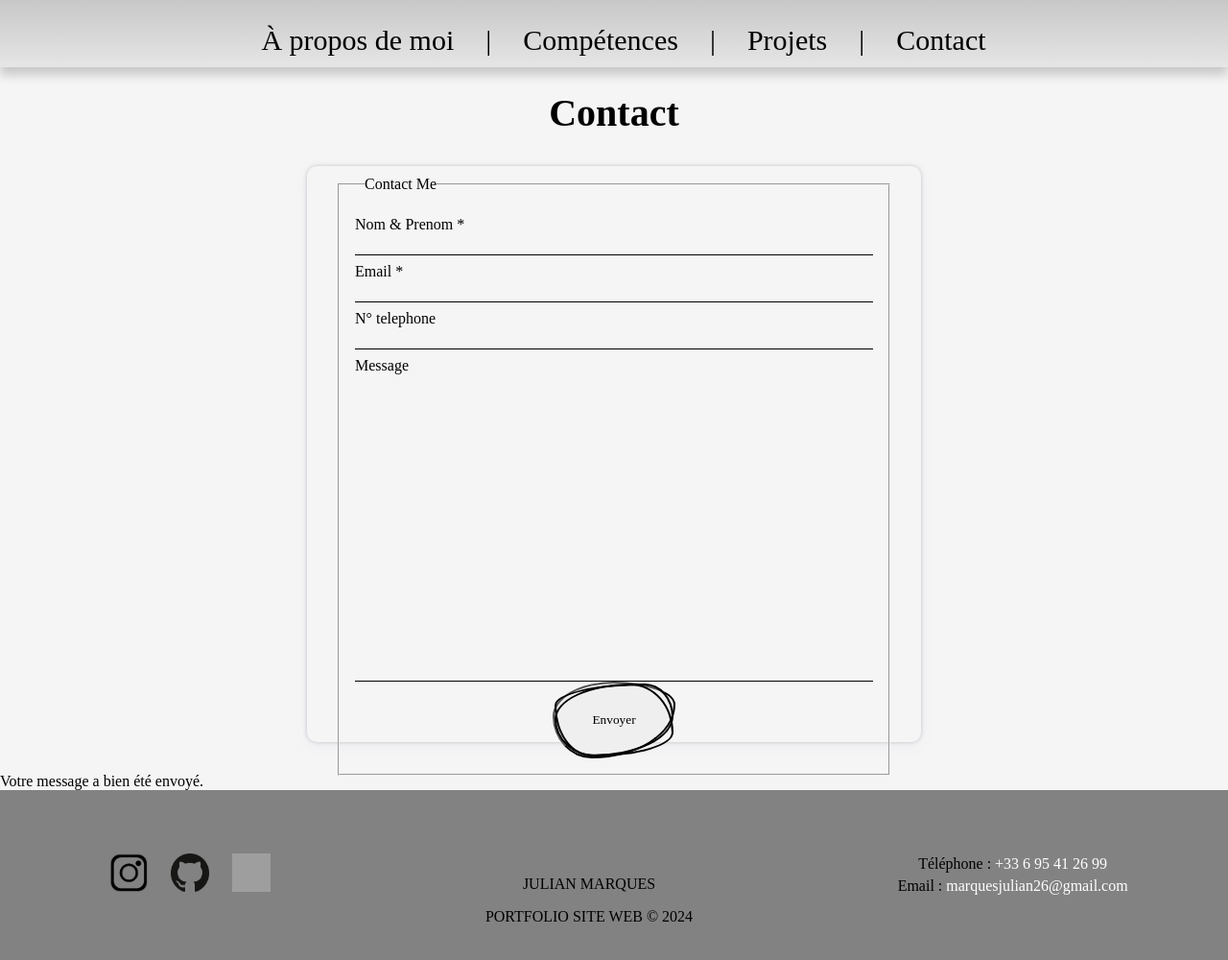
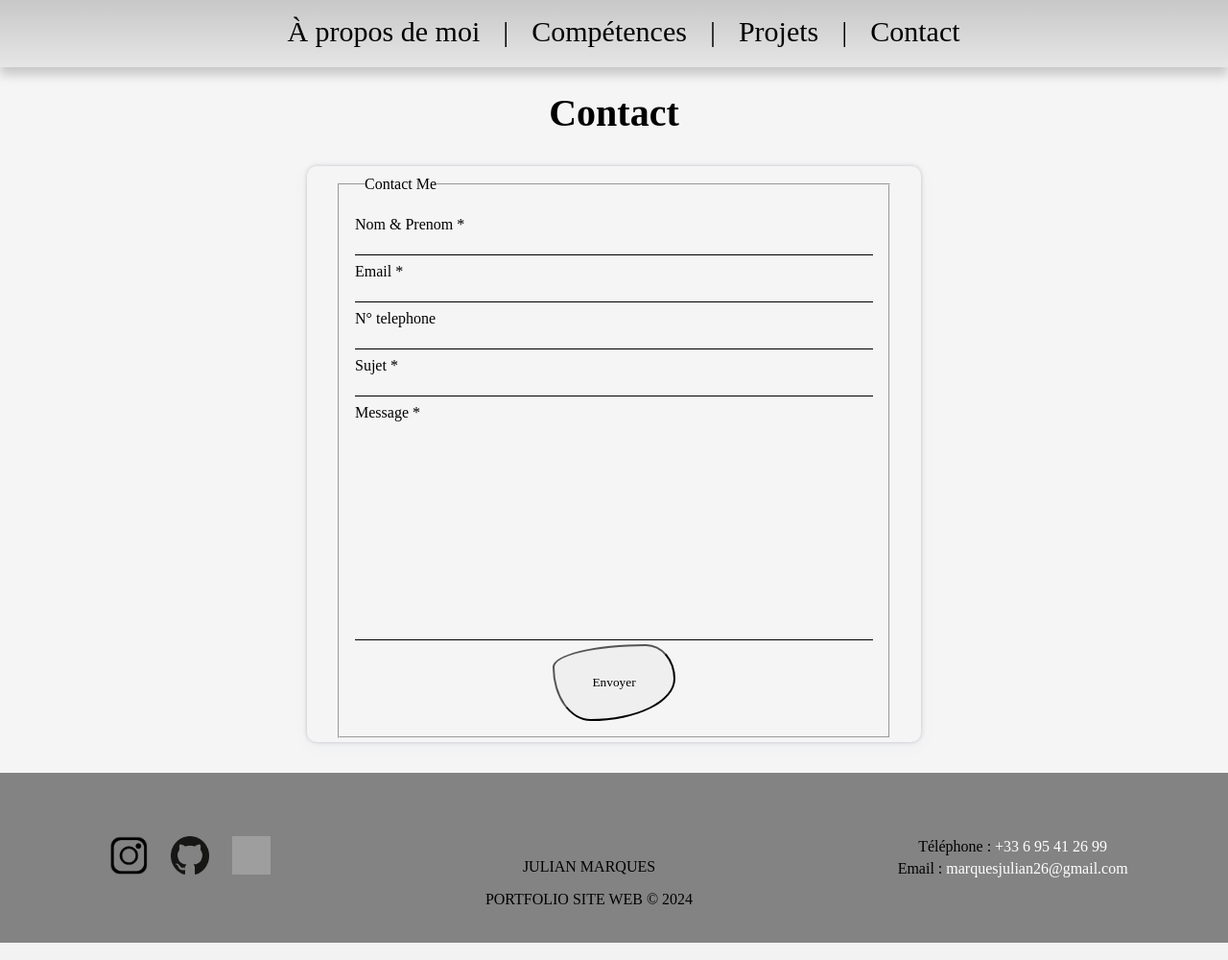
Before and after one commit to julian2bot/portfolio, a PHP site: page /files/contact in a window 1280 px wide. Shown: the whole page at 96% size. Run offline with PHP 8.4, Linux system fonts and the light colour scheme; some libraries are stand-ins or nearby versions; some web fonts are replaced; grey boxes are pictures that could not be loaded.

Commit message:
deux trois changement breve + fini le contact

```diff
--- a/animation/script/main.js
+++ b/animation/script/main.js
@@ -55,8 +55,8 @@ const hauteurDiv = document.querySelector('.contact').offsetHeight ;
 console.log("v1 "+hauteurDiv);
 
 // hauteur de la balise form
-const hauteur = document.querySelector('.form').offsetHeight ;
-console.log("v1 "+hauteur);
+const hauteurFORM = document.querySelector('.form').offsetHeight ;
+console.log("v1 "+hauteurFORM);
 
 // hauteur de la balise form
 const hauteurbtn = document.querySelector('.btn').offsetHeight ;
@@ -68,7 +68,7 @@ const hauteurTextArea = textearea.offsetHeight ;
 const emPx = parseFloat(getComputedStyle(document.documentElement).fontSize);
 
 // calcul de la hauteur pour le textearea en fonction des deux precedente
-const hauteurMaxTextarea = hauteurDiv - hauteur + hauteurbtn - emPx;
+const hauteurMaxTextarea = hauteurDiv - hauteurFORM + hauteurbtn - emPx - hauteurTextArea;
 console.log("maxxx"+ hauteurMaxTextarea);
 textearea.style.height =  hauteurMaxTextarea + 'px';
 
--- a/animation/style/animation.css
+++ b/animation/style/animation.css
@@ -116,7 +116,7 @@
     }
 }
 
-.body {
+main{
     /* height: 100vh; */
     width: 100vw;
     text-align: center;
--- a/files/aboutMe.php
+++ b/files/aboutMe.php
@@ -29,7 +29,7 @@
 
         <script src="../animation/script/animationSousPage.js"></script>
 
-        <div class="body" >
+        <main>
 
             <section>
 
@@ -85,7 +85,7 @@
                 </div>
 
             </section>
-        </div>
+        </main>
 
         <?php include __DIR__ . '/../affichage/footer.php';?>
 
--- a/files/contact.php
+++ b/files/contact.php
@@ -1,3 +1,67 @@
+
+<?php
+use PHPMailer\PHPMailer\PHPMailer;
+use PHPMailer\PHPMailer\Exception;
+
+// Inclure les fichiers de PHPMailer
+require __DIR__ . '/../PHPMailer/src/Exception.php';
+require __DIR__ . '/../PHPMailer/src/PHPMailer.php';
+require __DIR__ . '/../PHPMailer/src/SMTP.php';
+
+function sendmail($nom, $email, $tel,$sujet, $message){
+    $mdp = fopen( __DIR__ . '/pass.csv', 'r');
+    if (!feof($mdp)) {
+        $ligne = fgets($mdp);
+        // echo '' . $ligne . "\n";
+    }
+    fclose($mdp);
+
+    $mail = new PHPMailer(true);
+    try {
+        // Paramètres du serveur
+        $mail->SMTPDebug = 0;
+        $mail->isSMTP();
+        $mail->Host = 'smtp.gmail.com';
+        $mail->SMTPAuth = true;
+        $mail->Username = 'portfoliojulian26@gmail.com';
+        $mail->Password = $ligne;
+        $mail->SMTPSecure = PHPMailer::ENCRYPTION_STARTTLS;
+        $mail->Port = 587;
+
+        // Destinataires
+        $mail->setFrom('portfoliojulian26@gmail.com', 'Mailer');
+        $mail->addAddress('marquesjulian26@gmail.com');
+        // Contenu
+        $mail->isHTML(true);
+        $mail->Subject = $sujet;
+        $mail->Body = ''.$message.'\n\n'.$tel.'\n\n'.$email;
+        $mail->AltBody = 'JSP C QUAW';
+
+        $mail->send();
+        $erreur = "Votre message a bien été envoyé!";
+    } catch (Exception $e) {
+        // echo "Le message n'a pas pu être envoyé. Erreur Mailer: {$mail->ErrorInfo}";
+        $erreur = "Le message n'a pas pu être envoyé.";
+    }
+}
+// if ($_SERVER["REQUEST_METHOD"] == "POST") {
+//     // Récupère et nettoie les données du formulaire
+//     $nom = htmlspecialchars($_POST['Name']);
+//     $email = htmlspecialchars($_POST['email']);
+//     $tel = htmlspecialchars($_POST['tel']);
+//     $sujet = htmlspecialchars($_POST['sujet']);
+//     $message = htmlspecialchars($_POST['message']);
+//     if(!empty($_POST['Name']) AND !empty($_POST['email']) AND !empty($_POST['email']) AND !empty($_POST['message']) AND !empty($_POST['sujet']))
+// 	{
+//         sendmail($nom, $email, $tel, $sujet, $message);
+
+//     }else{
+// 		$erreur= "Tous les champs doivent être complétés!";
+//     }
+// }
+
+
+?>
 <!DOCTYPE html>
 <html lang="en">
     <head>
@@ -11,38 +75,42 @@
         <link rel="stylesheet" href="../animation/style/animation.css">
     </head>
     <body>
-        <!-- <?php
+        <?php
             include __DIR__ . '/../affichage/animation.php';
             include __DIR__ . '/../affichage/animationSousPage.php';
-        ?> -->
+        ?>
 
         <script src="../animation/script/animationSousPage.js"></script>
 
-        <div class="body">
+        <main>
             <section>
                 <?php include __DIR__ . '/../affichage/header.php'; ?>
 
 
                 <h1>Contact</h1>
                 <div class="contact">
-                <form class="form" action="javascript:void(0);">
+                <form method="POST" class="form" action="">
                     <fieldset>
                         <legend>Contact Me</legend>
                         <div class="form-input">
                             <label for="Name">Nom & Prenom *</label>
-                            <input type="text" name="Name" id="Name" placeholder=" " autocomplete="off" class="form-control-material" required />
+                            <input type="text" name="Name" id="Name" placeholder=" " autocomplete="off" class="form-control-material"  />
                         </div>
                         <div class="form-input">
                             <label for="email">Email *</label>
-                            <input type="email" name="email" id="email" placeholder=" " autocomplete="off" class="form-control-material" required />
+                            <input type="email" name="email" id="email" placeholder=" " autocomplete="off" class="form-control-material"  />
                         </div>
                         <div class="form-input">
                             <label for="tel">N° telephone</label>
                             <input type="tel" name="tel" id="tel" placeholder=" " autocomplete="off" class="form-control-material" />
                         </div>
                         <div class="form-input">
-                            <label for="message">Message</label>
-                            <textarea name="message" id="message" oninput="autoResize(this)"></textarea>
+                            <label for="sujet">Sujet *</label>
+                            <input type="text" name="sujet" id="sujet" placeholder=" " autocomplete="off" class="form-control-material"  />
+                        </div>
+                        <div class="form-input">
+                            <label for="message">Message * </label>
+                            <textarea name="message" id="message"></textarea>
                             <!-- <input type="message" name="message" id="message" placeholder=" " autocomplete="off" class="form-control-material" /> -->
                         </div>
                         <button type="submit" class="btn">
@@ -52,6 +120,13 @@
                             <span></span>
                         </button>
                     </fieldset>
+                    <?php
+
+                        if(isset($erreur))
+                        {
+                            echo '<font color="red">'.$erreur."</font>";
+                        }
+                    ?>
                 </form>
                 <script src="../animation/script/main.js"></script>
 
@@ -59,15 +134,8 @@
                 </div>
 
             </section>
-        </div>
-        <?php
-            $entete = "entete du mail a en envoyer";
-            $message = "test de php + envoi mail";
-            $err = mail('marquesjulian26@gmail.com', 'Envoi depuis page Contact', $message, $entete);
-            // $err = 'message envoyer';
-            if($err)
-            echo '<p>Votre message a bien été envoyé.</p>';
-        ?>
+        </main>
+
         <?php include __DIR__ . '/../affichage/footer.php';?>
 
     </body>
--- a/files/projects.php
+++ b/files/projects.php
@@ -17,7 +17,7 @@
         ?>
         <script src="../animation/script/animationSousPage.js"></script>
 
-        <div class="body">
+        <main>
             <section>
 
                 <?php include __DIR__ . '/../affichage/header.php'; ?>
@@ -92,7 +92,7 @@
                 </div>
 
             </section>
-        </div>
+        </main>
 
         <?php include __DIR__ . '/../affichage/footer.php';?>
 
--- a/files/skills.php
+++ b/files/skills.php
@@ -18,7 +18,7 @@
 
         <script src="../animation/script/animationSousPage.js"></script>
 
-        <div class="body">
+        <main>
             <section>
                 <?php include __DIR__ . '/../affichage/header.php'; ?>
 
@@ -151,7 +151,7 @@
                 </div>
 
             </section>
-        </div>
+    </main>
 
         <?php include __DIR__ . '/../affichage/footer.php';?>
 
--- a/style/style.css
+++ b/style/style.css
@@ -492,12 +492,14 @@ legend{
 .btn {
     width: 10vw;
     height: 10vh;
+	margin-top: .3em;
     /* background-color: red; */
-    position: relative;
-	border-radius: 50% 50% 68% 32% / 45% 30% 70% 55% ;
+    /* position: relative; */
+	/* border-radius: 50% 50% 68% 32% / 45% 30% 70% 55% ; */
+	border-radius: 76% 24% 69% 31% / 30% 45% 55% 70%;
 
 }
-
+/*
 .btn::before,
 .btn::after {
     content: '';
@@ -530,7 +532,7 @@ legend{
 
 .btn::after{
     animation-delay: 0.05s;
-}
+} */
 
 @keyframes shake {
     0% {
```
